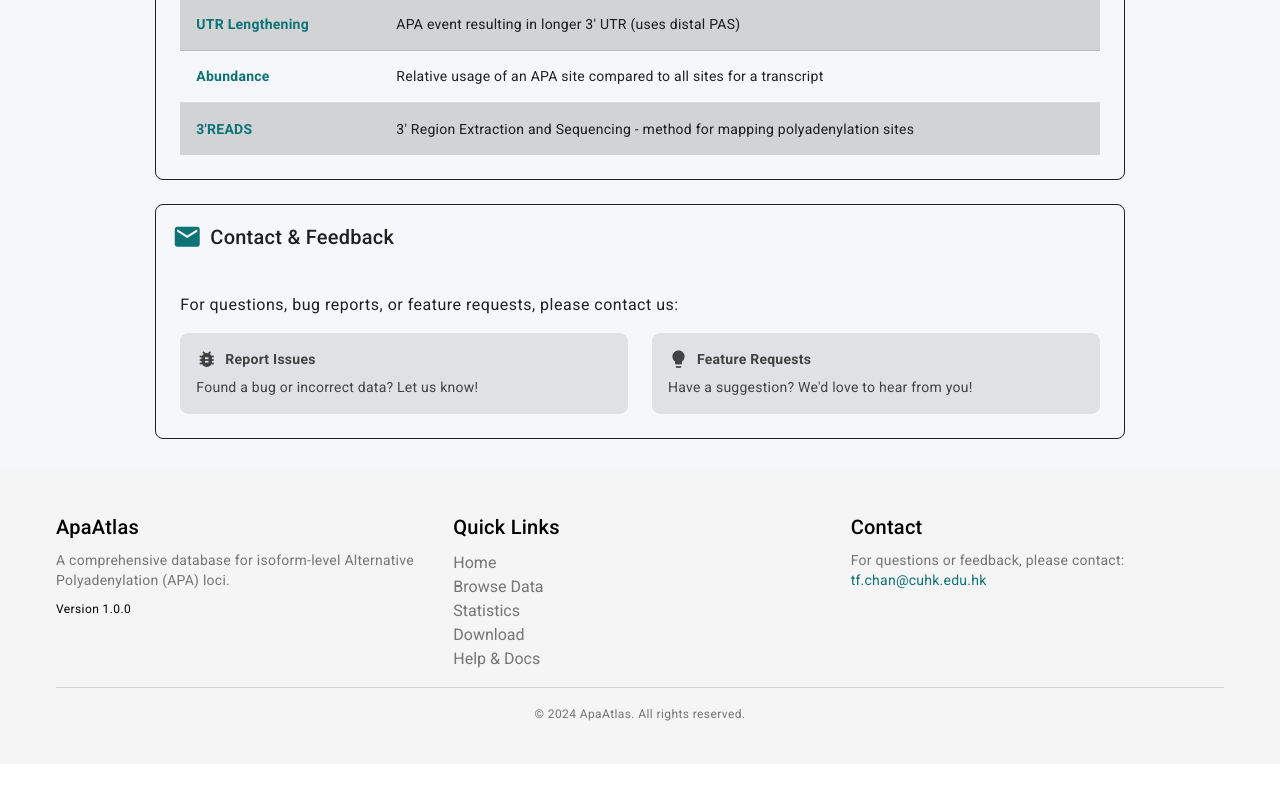
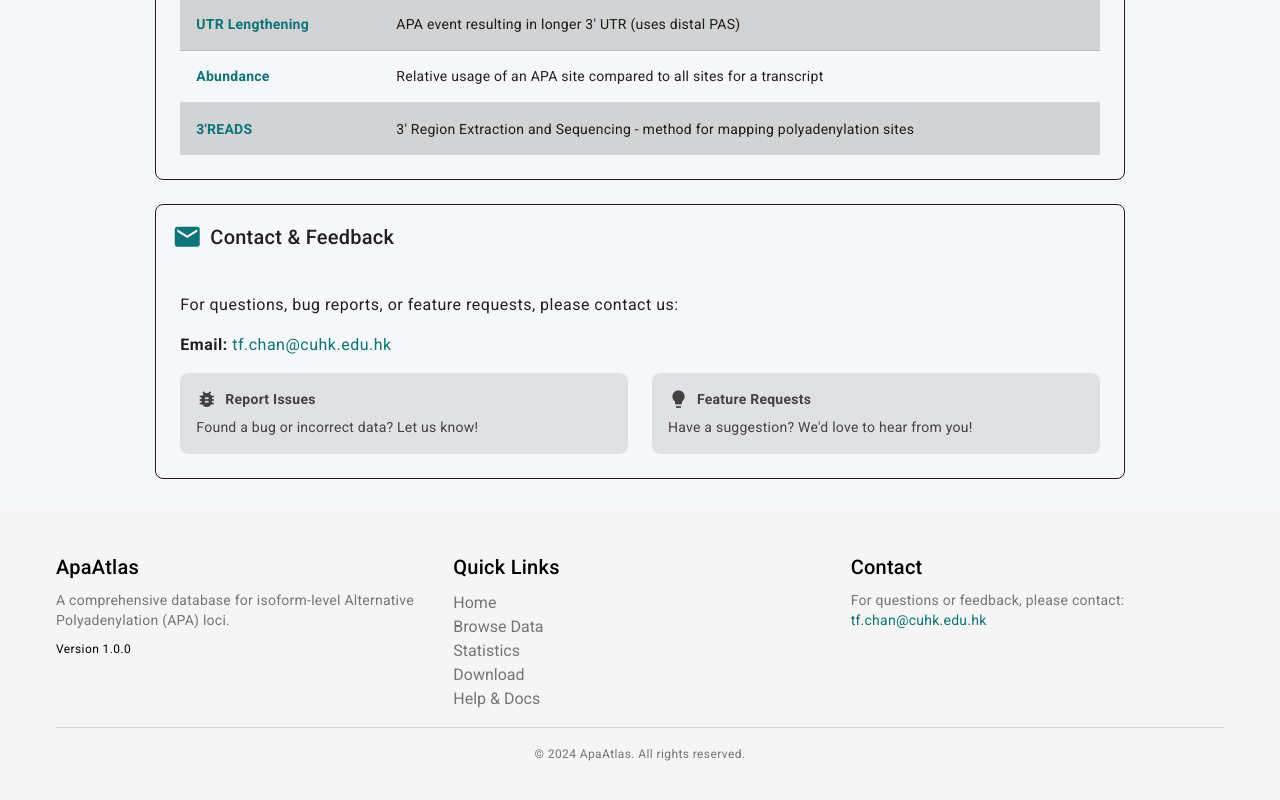
Before and after one commit to zjzace/IsoAPA, a Vue app in the folder frontend/: page /help in a window 1280 px wide. Shown: the part 1292-2092 px from the top of the page. Before the commit the page ends 2056 px from the top, so only its background shows below. Built offline with nearby package versions, Linux system fonts and the light colour scheme.

Commit message:
Add contact email to Help page

```diff
--- a/frontend/src/views/Help.vue
+++ b/frontend/src/views/Help.vue
@@ -246,6 +246,12 @@
               <p class="text-body-1 mb-4">
                 For questions, bug reports, or feature requests, please contact us:
               </p>
+              <p class="text-body-1 mb-4">
+                <strong>Email:</strong>
+                <a href="mailto:tf.chan@cuhk.edu.hk" class="text-primary text-decoration-none">
+                  tf.chan@cuhk.edu.hk
+                </a>
+              </p>
               <v-row>
                 <v-col cols="12" md="6">
                   <v-card variant="tonal" class="pa-4" color="surface-variant">
```
